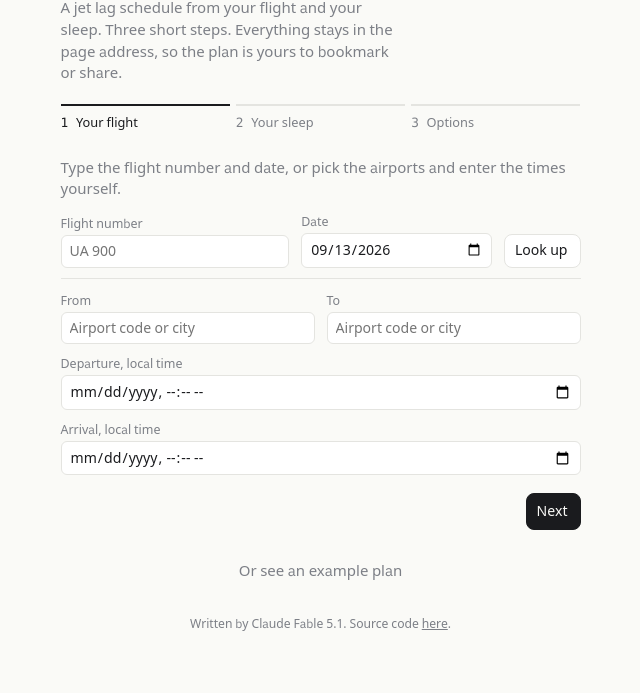
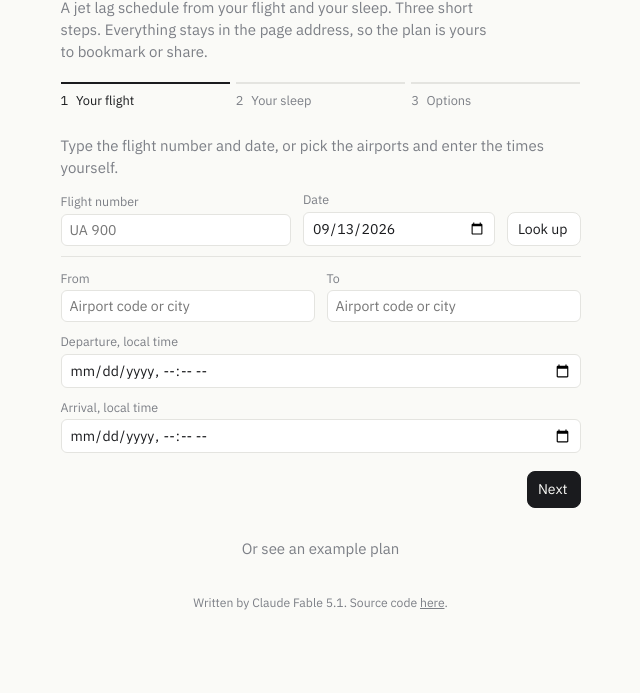
Before and after one commit to selvaradov/unlag, a website built with Vite: page index.html in a window 1280 px wide. Shown: the part 113-806 px from the top of the page, without its empty margins (312-952 px from the left). Built offline with nearby package versions, Linux system fonts and the light colour scheme; what lucide-static would draw is missing.

Commit message:
fonts: complete latin faces from the fontsource packages; the earlier files covered only a and b

```diff
--- a/public/fonts/OFL.txt
+++ b/public/fonts/OFL.txt
@@ -1,8 +1,8 @@
-Copyright © 2017 IBM Corp. with Reserved Font Name "Plex"
+Copyright 2019 IBM Corp. All rights reserved. IBMPlexSans-Italic[wdth,wght].ttf: Copyright 2019 IBM Corp. All rights reserved.
 
 This Font Software is licensed under the SIL Open Font License, Version 1.1.
-
-This license is copied below, and is also available with a FAQ at: http://scripts.sil.org/OFL
+This license is copied below, and is also available with a FAQ at:
+http://scripts.sil.org/OFL
 
 
 -----------------------------------------------------------
--- /dev/null
+++ b/scripts/copy-fonts.mjs
@@ -0,0 +1,20 @@
+// Copies the IBM Plex faces the app uses from the Fontsource packages into public/fonts, so the
+// files are versioned with the package and the app still self hosts them for offline use.
+import { copyFileSync, mkdirSync } from 'node:fs';
+import { createRequire } from 'node:module';
+import { dirname, join } from 'node:path';
+
+const require = createRequire(import.meta.url);
+const sans = dirname(require.resolve('@fontsource-variable/ibm-plex-sans/package.json'));
+const mono = dirname(require.resolve('@fontsource/ibm-plex-mono/package.json'));
+const out = join(dirname(new URL(import.meta.url).pathname), '..', 'public', 'fonts');
+mkdirSync(out, { recursive: true });
+const files = [
+  [join(sans, 'files', 'ibm-plex-sans-latin-wght-normal.woff2'), 'IBMPlexSans-latin.woff2'],
+  [join(sans, 'files', 'ibm-plex-sans-latin-ext-wght-normal.woff2'), 'IBMPlexSans-latin-ext.woff2'],
+  [join(mono, 'files', 'ibm-plex-mono-latin-400-normal.woff2'), 'IBMPlexMono-400-latin.woff2'],
+  [join(mono, 'files', 'ibm-plex-mono-latin-500-normal.woff2'), 'IBMPlexMono-500-latin.woff2'],
+  [join(sans, 'LICENSE'), 'OFL.txt'],
+];
+for (const [from, to] of files) copyFileSync(from, join(out, to));
+console.log(`copied ${files.length} files to public/fonts`);
--- a/src/fonts.css
+++ b/src/fonts.css
@@ -1,10 +1,25 @@
-/* IBM Plex, latin subset, self hosted so the app works offline. Sans is a variable font. */
+/* IBM Plex, self hosted so the app works offline. Files come from the Fontsource packages via
+   scripts/copy-fonts.mjs. Sans is a variable font; Mono is two static weights. */
 @font-face {
   font-family: 'IBM Plex Sans';
   font-style: normal;
-  font-weight: 300 600;
+  font-weight: 100 700;
   font-display: swap;
-  src: url('/fonts/IBMPlexSans.woff2') format('woff2');
+  src: url('/fonts/IBMPlexSans-latin.woff2') format('woff2');
+  unicode-range:
+    U+0000-00FF, U+0131, U+0152-0153, U+02BB-02BC, U+02C6, U+02DA, U+02DC, U+0304, U+0308, U+0329, U+2000-206F, U+20AC,
+    U+2122, U+2191, U+2193, U+2212, U+2215, U+FEFF, U+FFFD;
+}
+
+@font-face {
+  font-family: 'IBM Plex Sans';
+  font-style: normal;
+  font-weight: 100 700;
+  font-display: swap;
+  src: url('/fonts/IBMPlexSans-latin-ext.woff2') format('woff2');
+  unicode-range:
+    U+0100-02BA, U+02BD-02C5, U+02C7-02CC, U+02CE-02D7, U+02DD-02FF, U+0304, U+0308, U+0329, U+1D00-1DBF, U+1E00-1E9F,
+    U+1EF2-1EFF, U+2020, U+20A0-20AB, U+20AD-20C0, U+2113, U+2C60-2C7F, U+A720-A7FF;
 }
 
 @font-face {
@@ -12,7 +27,7 @@
   font-style: normal;
   font-weight: 400;
   font-display: swap;
-  src: url('/fonts/IBMPlexMono-400.woff2') format('woff2');
+  src: url('/fonts/IBMPlexMono-400-latin.woff2') format('woff2');
 }
 
 @font-face {
@@ -20,5 +35,5 @@
   font-style: normal;
   font-weight: 500;
   font-display: swap;
-  src: url('/fonts/IBMPlexMono-500.woff2') format('woff2');
+  src: url('/fonts/IBMPlexMono-500-latin.woff2') format('woff2');
 }
```
Also changed, not shown: package.json (+5 -2 lines), README.md, pnpm-lock.yaml, public/fonts/IBMPlexMono-400-latin.woff2 (added), public/fonts/IBMPlexMono-400.woff2 (deleted), public/fonts/IBMPlexMono-500-latin.woff2 (added), public/fonts/IBMPlexMono-500.woff2 (deleted), public/fonts/IBMPlexSans-latin-ext.woff2 (renamed from public/fonts/IBMPlexSans.woff2), public/fonts/IBMPlexSans-latin.woff2 (added).
